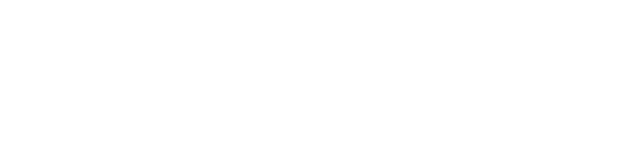
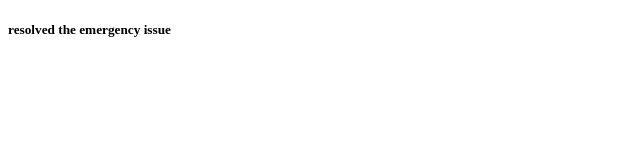
Before and after one commit to lokeshvudigala/gitlearning, a plain HTML site: page index.html in a window 1280 px wide. Shown: the whole page, without its empty margins (0-640 px from the left). Drawn offline with Linux system fonts and the light colour scheme.

Commit message:
commiting emergency fix

```diff
--- a/index.html
+++ b/index.html
@@ -6,5 +6,7 @@
     <meta name="viewport" content="width=device-width, initial-scale=1.0" />
     <title>Document</title>
   </head>
-  <body></body>
+  <body>
+    <h5>resolved the emergency issue</h5>
+  </body>
 </html>
```
